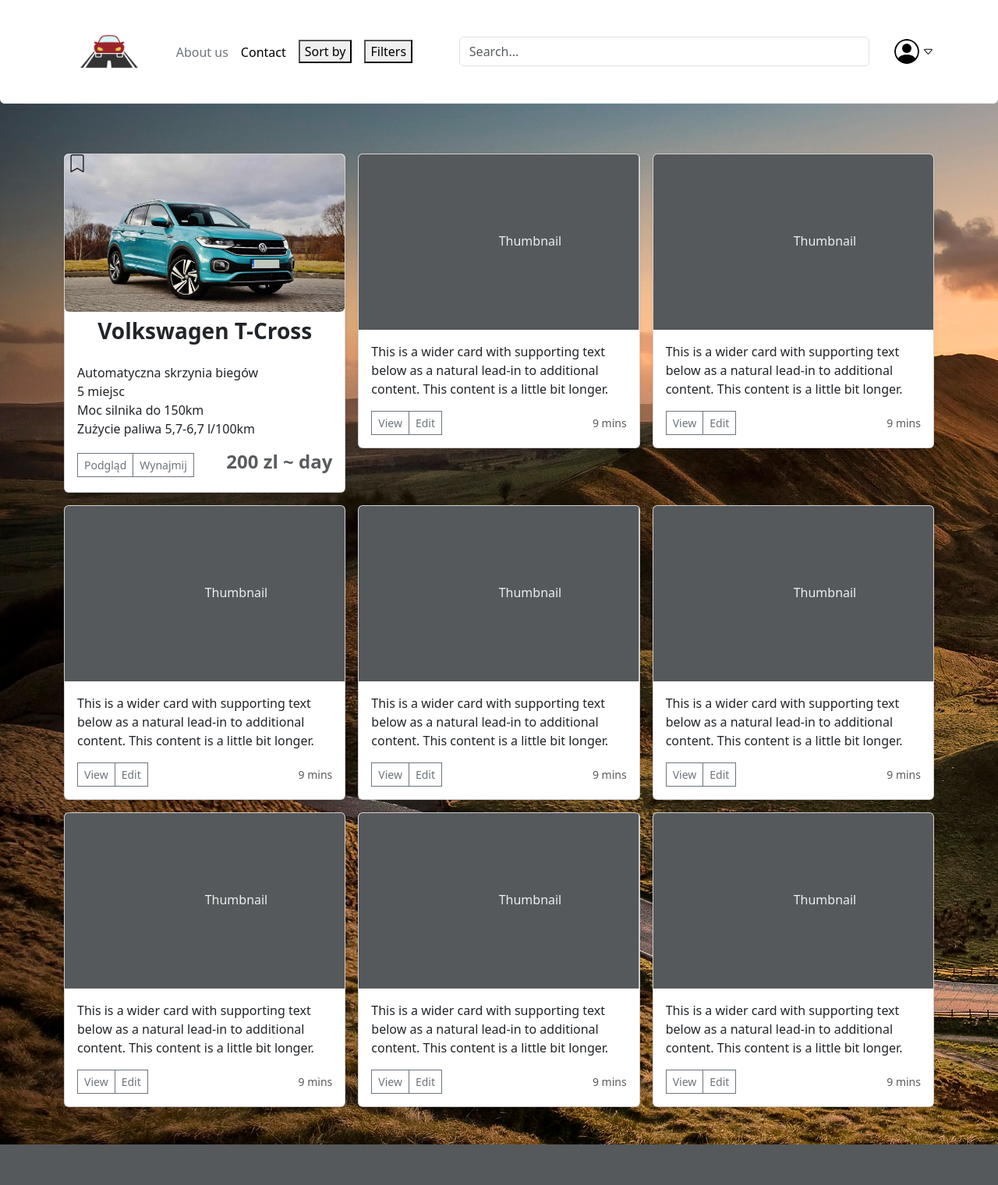
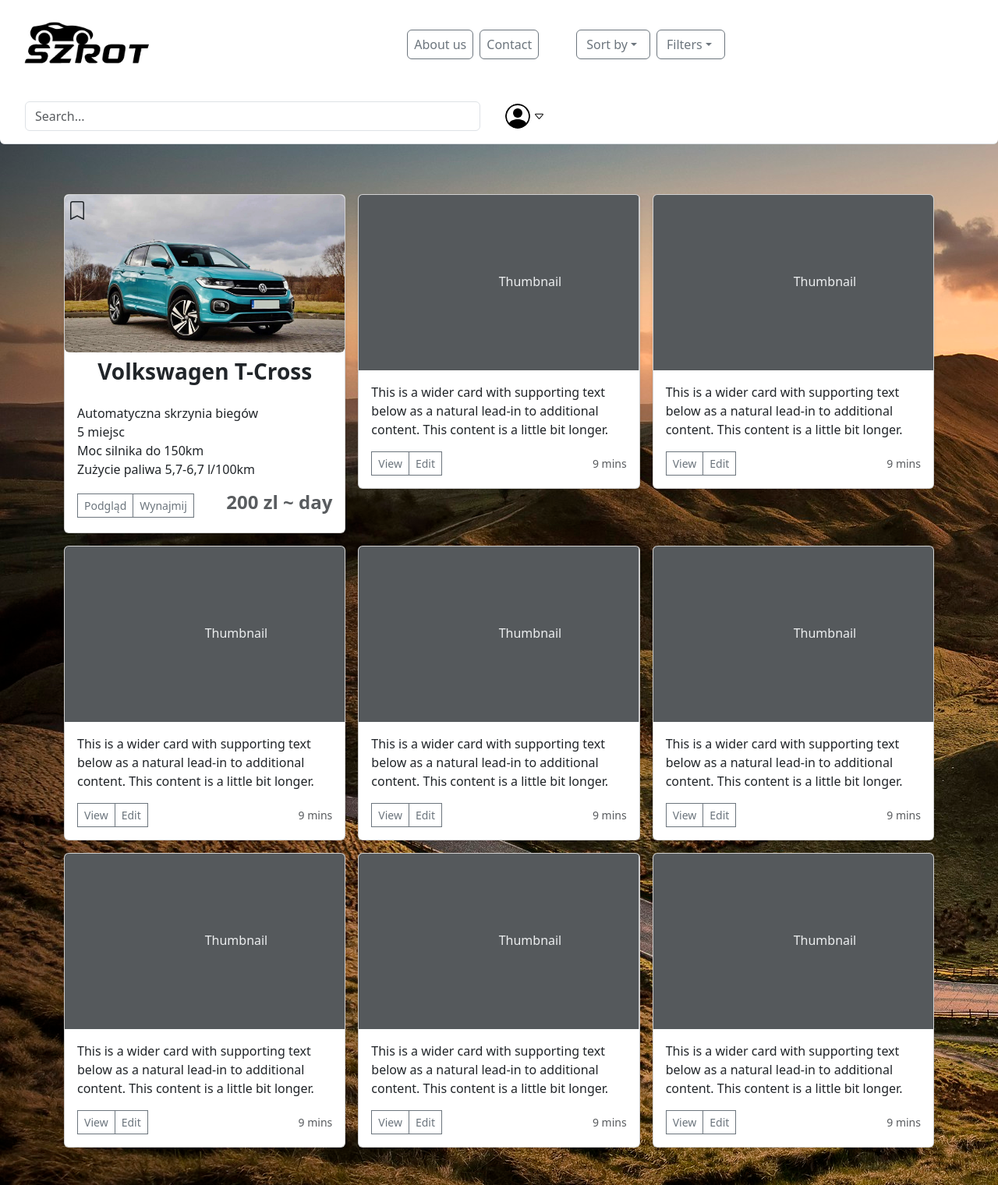
Before and after one commit to Alan-Caly/Projekt, a Flask app: page / in a window 1280 px wide. Shown: the whole page at 78% size. Before the commit the page ends 1468 px from the top, so only its background shows below. Run offline with Flask 2, Linux system fonts and the light colour scheme; some libraries are stand-ins or nearby versions.

Commit message:
main web page
changing and polishing the main page

```diff
--- a/flask_server/route/test.py
+++ b/flask_server/route/test.py
@@ -3,4 +3,4 @@
 
 @app.route('/')
 def test():
-    return render_template('HTML_login.html')
+    return render_template('HTML_main.html')
--- a/flask_server/templates/HTML_login.html
+++ b/flask_server/templates/HTML_main.html
@@ -10,19 +10,23 @@
     {% include "scripts/SCRIPTSredirecting.html" %}
 </head>
 <body class="has-bg-image" style="background-image: url('/public/img/back.jpg');height: 100vh">
-<header class="p-3 mb-3 border-bottom sticky-top bg-white rounded-bottom">
-    <div class="container">
+<header class=" mb-3 border-bottom sticky-top bg-white rounded-bottom">
+    <div class="pr-5">
         <div class="d-flex flex-wrap align-items-center justify-content-center justify-content-lg-start">
-            <a href="/" class="d-flex align-items-center mb-2 mb-lg-0 link-body-emphasis text-decoration-none">
-                <img src="{{ url_for('static', filename='img/logo.png') }}" class="bi me-2" width="100">
-            </a>
-
+            <div>
+                <a href="/" class=" d-inline-flex align-items-center mt-2" style="left: 0px;">
+                    <img src="{{ url_for('static', filename='img/logo.png') }}" class="bi me-2" width="200"
+                         height="100">
+                </a>
+            </div>
             <ul class="nav col-12 col-lg-auto me-lg-auto mb-2 justify-content-center mb-md-0">
-                <li><a href="#" class="nav-link mt-1 px-2 link-secondary d-flex">About us</a></li>
-                <li><a href="#" class="nav-link mt-1 px-2 link-body-emphasis d-flex">Contact</a></li>
+                <li><a href="#" class="mt-1 px-2 btn btn-outline-secondary d-inline-flex align-items-center m-1">About
+                    us</a></li>
+                <li><a href="#" class="mt-1 px-2 btn btn-outline-secondary d-inline-flex align-items-center mr-5 ml-1">Contact</a>
+                </li>
                 <li>
-                    <div class="dropdown nav-link px-2 link-body-emphasis">
-                        <button class="dropbtn d-flex">Sort by</button>
+                    <div class="mt-1 mr-1">
+                        <button class="btn btn-outline-secondary dropdown-toggle">Sort by</button>
                         <div class="dropdown-content invisible d-none">
                             <a href="#">Featured</a>
                             <a href="#">Price: High to Low</a>
@@ -32,8 +36,8 @@
                     </div>
                 </li>
                 <li>
-                    <div class="checklist nav-link px-2 link-body-emphasis ">
-                        <button class="chklist d-flex">Filters</button>
+                    <div class="checklist mt-1 ml-1">
+                        <button class="btn btn-outline-secondary dropdown-toggle">Filters</button>
                         <div class="checklist-content invisible d-none">
                             <input class="chkbox d-flex" type="checkbox">brand</input>
                             <div class="brand-content">
@@ -75,8 +79,10 @@
             <div class="row row-cols-1 row-cols-sm-2 row-cols-md-3 g-3">
                 <div class="col">
                     <div class="card shadow-sm">
-                        <div class="position-relative" >
-                            <svg class="bi bi-bookmark position-absolute top-0 start-0" xmlns="http://www.w3.org/2000/svg" fill="currentColor" viewBox="0 0 16 16" width="32px" height="23px">
+                        <div class="position-relative">
+                            <svg class="bi bi-bookmark position-absolute top-0 start- pt-2"
+                                 xmlns="http://www.w3.org/2000/svg" fill="currentColor" viewBox="0 0 16 16" width="32px"
+                                 height="32px">
                                 <path d="M2 2a2 2 0 0 1 2-2h8a2 2 0 0 1 2 2v13.5a.5.5 0 0 1-.777.416L8 13.101l-5.223 2.815A.5.5 0 0 1 2 15.5V2zm2-1a1 1 0 0 0-1 1v12.566l4.723-2.482a.5.5 0 0 1 .554 0L13 14.566V2a1 1 0 0 0-1-1H4z"/>
                             </svg>
                             <img class="rounded" src="/public/img/volkt-cross.png" width="100%" height="100%">
```
Also changed, not shown: flask_server/public/img/logo.png.
